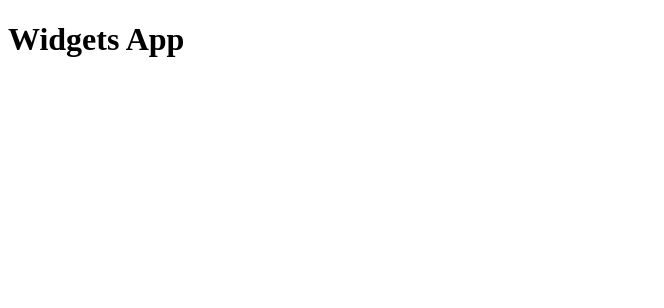
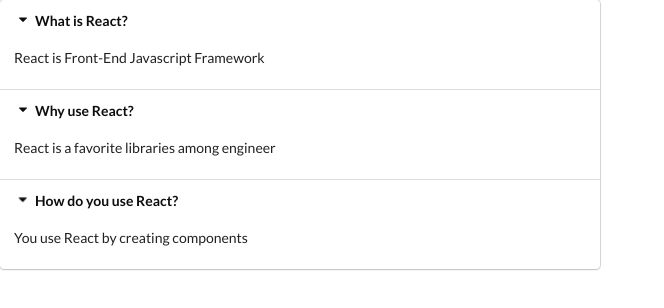
Before and after one commit to anggriawanmr/widgets, a React (Create React App) app: page / in a window 1280 px wide. Shown: the top 308 px of the page, without its empty margins (0-664 px from the left). Built offline with nearby package versions, Linux system fonts and the light colour scheme.

Commit message:
Adding Accordion :sparkles:

```diff
--- a/public/index.html
+++ b/public/index.html
@@ -10,6 +10,7 @@
       content="Web site created using create-react-app"
     />
     <link rel="apple-touch-icon" href="%PUBLIC_URL%/logo192.png" />
+    <link rel="stylesheet" href="https://cdnjs.cloudflare.com/ajax/libs/semantic-ui/2.4.1/semantic.min.css" />
     <!--
       manifest.json provides metadata used when your web app is installed on a
       user's mobile device or desktop. See https://developers.google.com/web/fundamentals/web-app-manifest/
--- a/src/App.js
+++ b/src/App.js
@@ -1,5 +1,25 @@
 import React from "react";
+import Accordion from "./components/Accordion";
+
+const items = [
+  {
+    title: "What is React?",
+    content: "React is Front-End Javascript Framework",
+  },
+  {
+    title: "Why use React?",
+    content: "React is a favorite libraries among engineer",
+  },
+  {
+    title: "How do you use React?",
+    content: "You use React by creating components",
+  },
+];
 
 export default () => {
-  return <h1>Widgets App</h1>;
+  return (
+    <div>
+      <Accordion items={items} />
+    </div>
+  );
 };
--- /dev/null
+++ b/src/components/Accordion.js
@@ -0,0 +1,20 @@
+import React from "react";
+
+const Accordion = ({ items }) => {
+  const renderedItems = items.map((item) => {
+    return (
+      <React.Fragment key={item.title}>
+        <div className="title active">
+          <i className="dropdown icon"></i>
+          {item.title}
+        </div>
+        <div className="content active">
+          <p>{item.content}</p>
+        </div>
+      </React.Fragment>
+    );
+  });
+  return <div className="ui styled accordion">{renderedItems}</div>;
+};
+
+export default Accordion;
```
